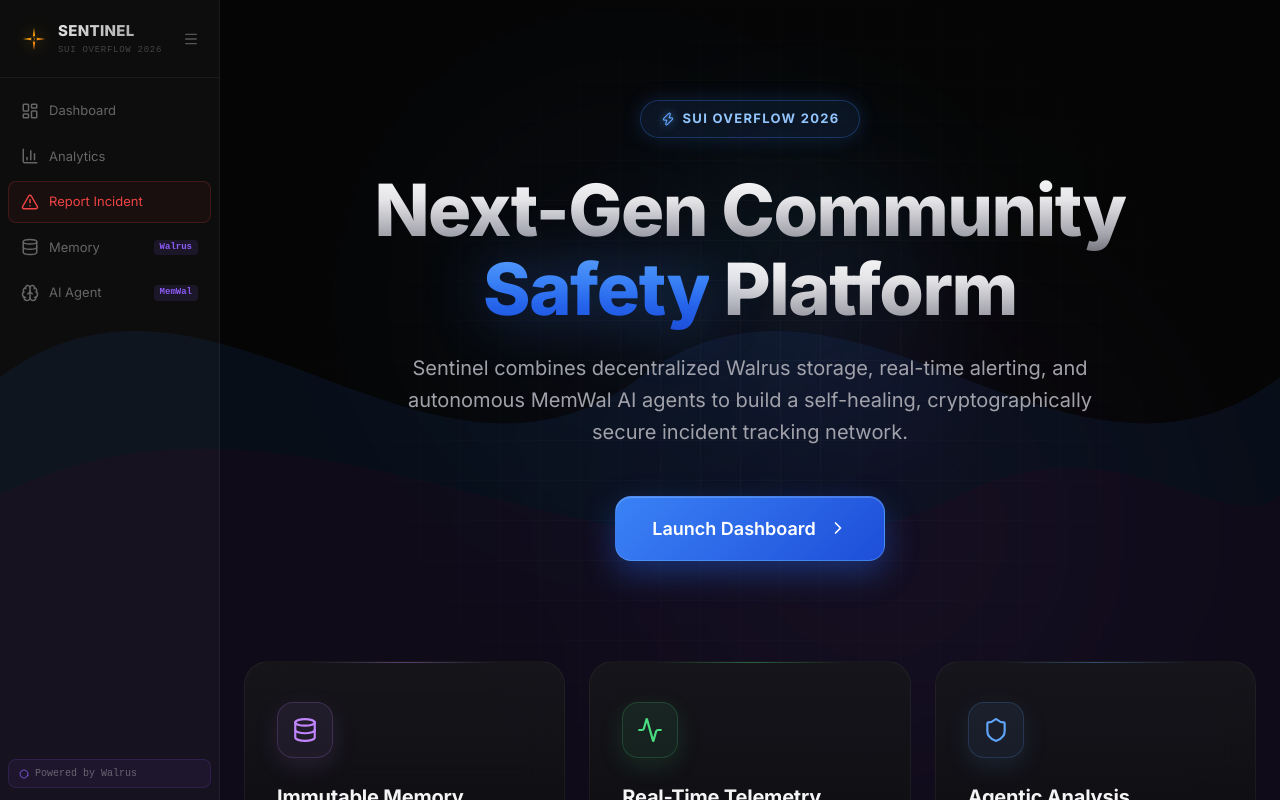
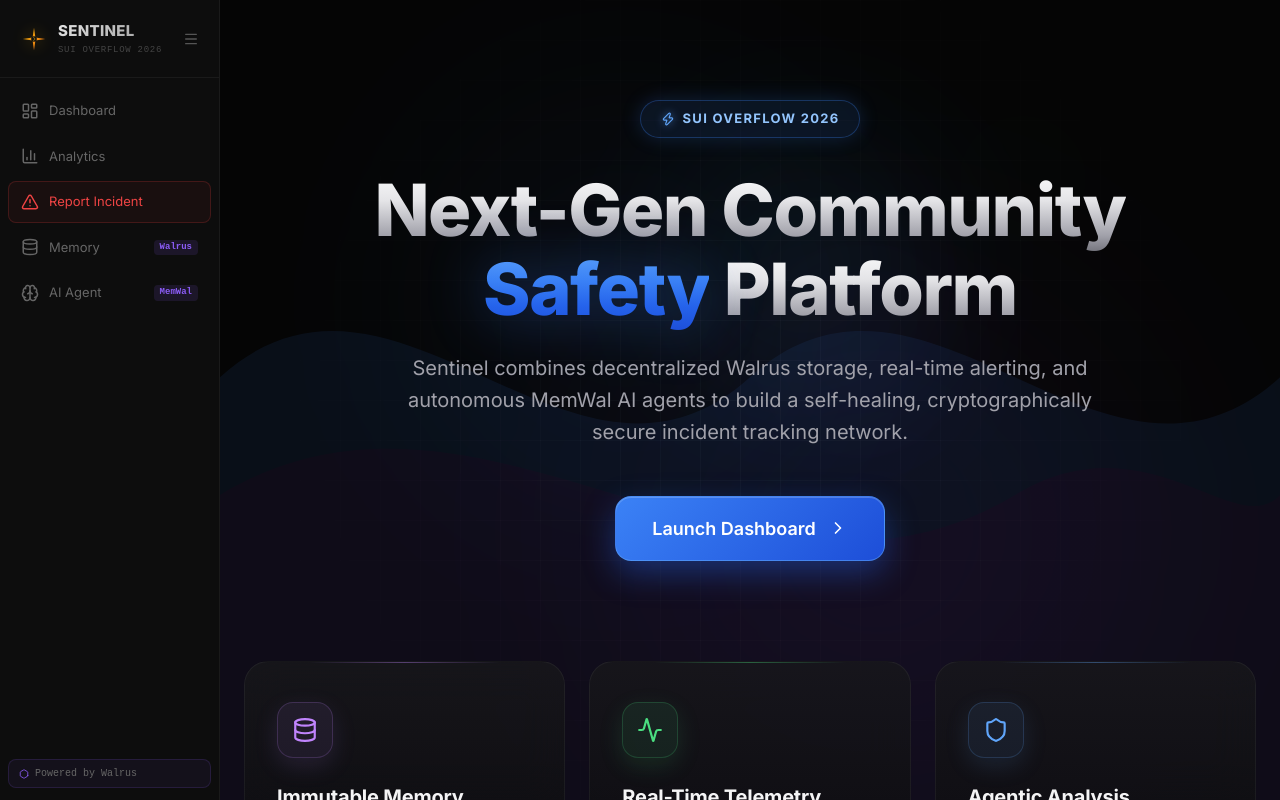
Before and after one commit to Blusterkj/sentinel, a React (Vite) app: page / in a window 1280 px wide. Built offline with nearby package versions, Linux system fonts and the light colour scheme; no server answers.

Commit message:
style: fix background bleeding into sidebar and ensure full-height wavy pattern

```diff
--- a/src/pages/Landing.tsx
+++ b/src/pages/Landing.tsx
@@ -29,7 +29,9 @@
   };
 
   return (
-    <div style={{ height: '100%', width: '100%', overflowX: 'hidden', overflowY: 'auto', backgroundColor: '#050505', position: 'relative' }}>
+    <div style={{ height: '100%', width: '100%', position: 'relative', backgroundColor: '#050505' }}>
+      {/* Static Background Layer */}
+      <div style={{ position: 'absolute', inset: 0, overflow: 'hidden', pointerEvents: 'none', zIndex: 0 }}>
 
       {/* Premium Grid Background with Radial Mask */}
       <div
@@ -76,7 +78,7 @@
       />
 
       {/* Animated wavy SVG pattern */}
-      <div style={{ position: 'fixed', top: 0, left: 0, right: 0, bottom: 0, overflow: 'hidden', pointerEvents: 'none', opacity: 0.08 }}>
+      <div style={{ position: 'absolute', top: 0, left: 0, right: 0, bottom: 0, overflow: 'hidden', pointerEvents: 'none', opacity: 0.08 }}>
         <svg viewBox="0 0 1440 500" fill="none" xmlns="http://www.w3.org/2000/svg" style={{ width: '100%', height: '100%' }} preserveAspectRatio="none">
           <motion.path
             d="M0,200 C240,100 480,300 720,200 C960,100 1200,300 1440,200 L1440,500 L0,500 Z"
@@ -112,7 +114,10 @@
           </defs>
         </svg>
       </div>
+      </div> {/* End Static Background Layer */}
 
+      {/* Scrolling Content Layer */}
+      <div style={{ position: 'absolute', inset: 0, overflowX: 'hidden', overflowY: 'auto', zIndex: 1 }}>
       <motion.div
         variants={containerVariants}
         initial="hidden"
@@ -196,6 +201,7 @@
           ))}
         </motion.div>
       </motion.div>
+      </div> {/* End Scrolling Content Layer */}
     </div>
   );
 };
```
